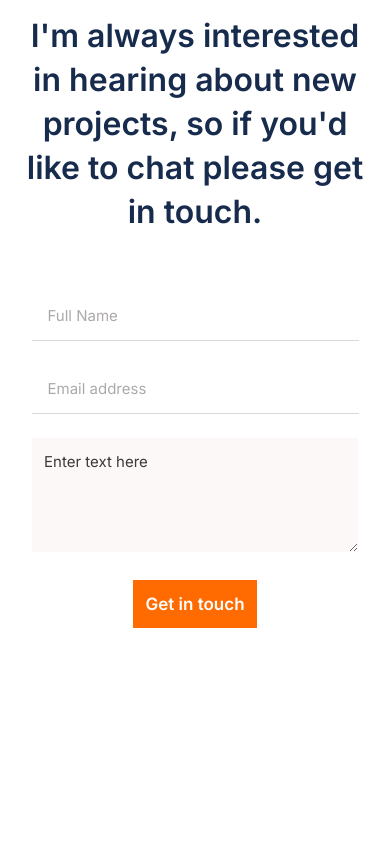
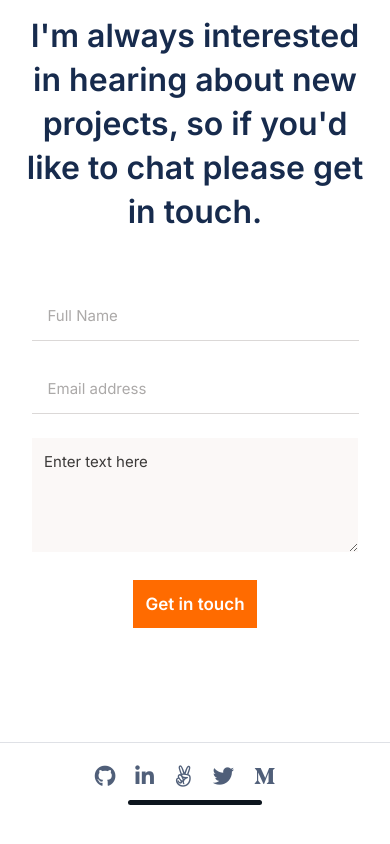
Before and after one commit to jchernandez87/My-Portfolio, a plain HTML site: page index.html in a window 390 px wide. Shown: the part 6291-7135 px from the top of the page. After the commit the page ends 7106 px from the top, so only its background shows below. Drawn offline with Linux system fonts and the light colour scheme.

Commit message:
Add footer and icons with styling

```diff
--- a/index.css
+++ b/index.css
@@ -599,7 +599,6 @@
     flex-direction: column;
     justify-content: flex-start;
     align-items: center;
-    height: 844px;
     padding: 120px 24px;
   }
 
@@ -705,7 +704,40 @@
     background-color: #f4f1f0;
     border: none;
   }
+
+  .footer-icons-container {
+    display: flex;
+    flex-direction: column;
+    align-items: center;
+    justify-content: center;
+    height: 72px;
+    border-top: 1px solid #dfe1e6;
+  }
+
+  .footer-icons {
+    color: #505f79;
+    display: flex;
+    justify-content: center;
+    list-style-type: none;
+    margin: 15px 0 13px 0;
+  }
+
+  .footer-icons li {
+    margin-right: 20px;
+  }
+
+  .footer-icons-container:after {
+    content: "";
+    position: relative;
+    background-color: #0d151e;
+    height: 5px;
+    border-radius: 10px;
+    width: 134px;
+  }
+
 }
+
+
 
 @media only screen and (max-width: 1100px) {
   .headLine {
--- a/index.html
+++ b/index.html
@@ -238,6 +238,15 @@
 					</ul>
 				</form>
 			</section>
+			<section class="footer-icons-container">
+				<ul class="footer-icons">
+					<li><i class="fab fa-github fa-lg"></i></li>
+					<li><i class="fab fa-linkedin-in fa-lg"></i></li>
+					<li><i class="fab fa-angellist fa-lg"></i></li>
+					<li><i class="fab fa-twitter fa-lg"></i></li>
+					<li><i class="fab fa-medium-m fa-lg"></i></li>
+			    </ul>
+			</section>
 		</footer>
   </div>
 </body>
```
